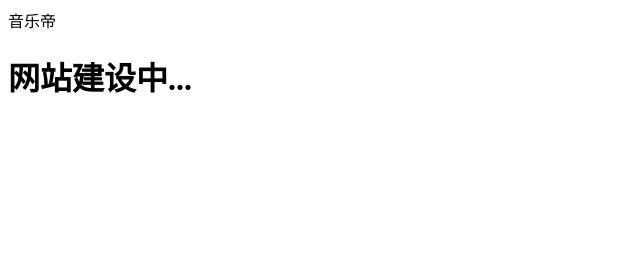
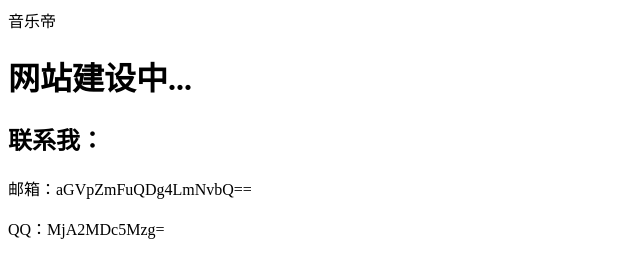
Before and after one commit to heiheifan/yydi.net, a plain HTML site: page index.html in a window 1280 px wide. Shown: the whole page, without its empty margins (0-640 px from the left). Drawn offline with Linux system fonts and the light colour scheme.

Commit message:
Update index.html

```diff
--- a/index.html
+++ b/index.html
@@ -4,5 +4,8 @@
   </head>
   <body>
     <h1>网站建设中...</h1>
+    <h2>联系我：</h2>
+    <p>邮箱：aGVpZmFuQDg4LmNvbQ==</p>
+    <p>QQ：MjA2MDc5Mzg=</p>
   </body>
 </html>
```
